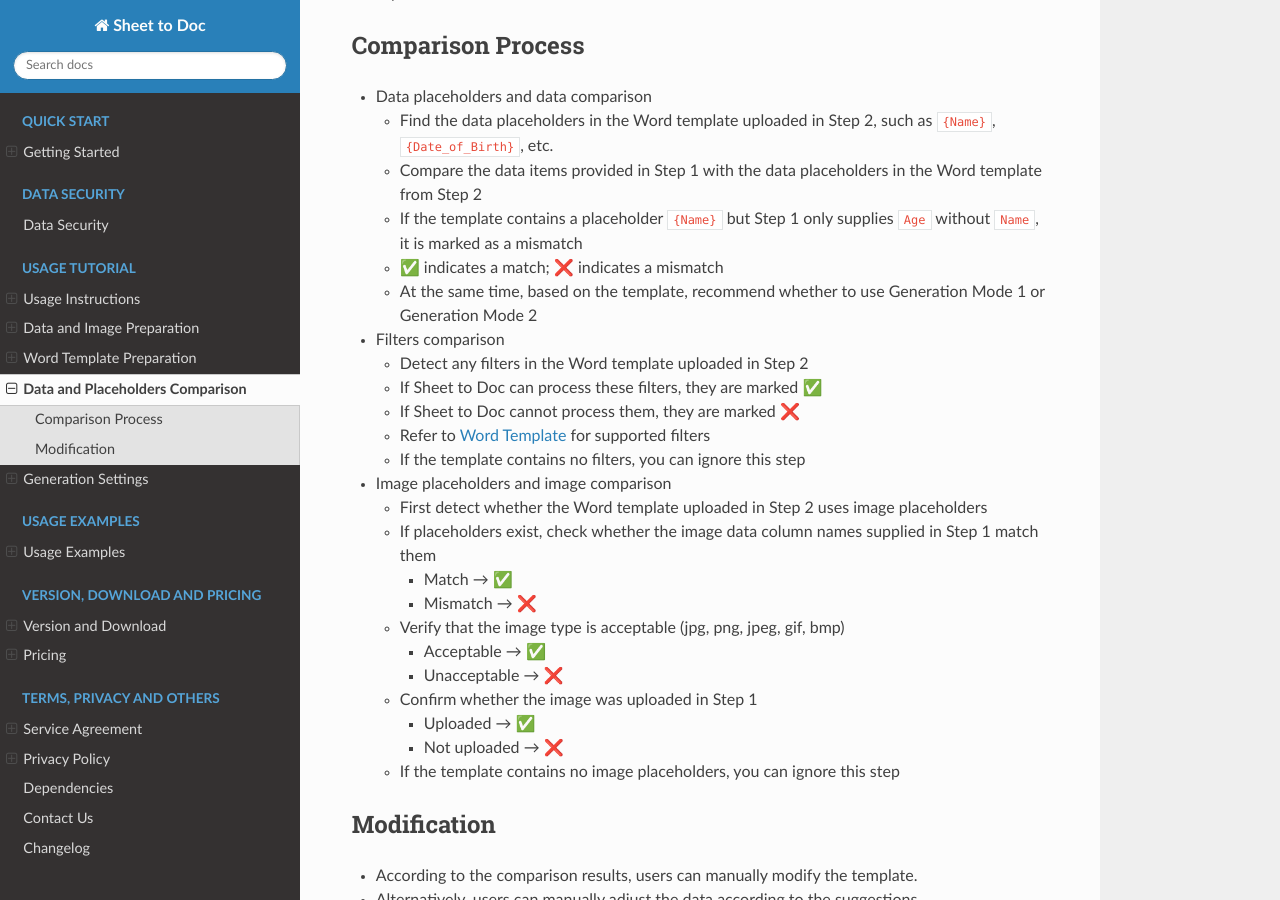
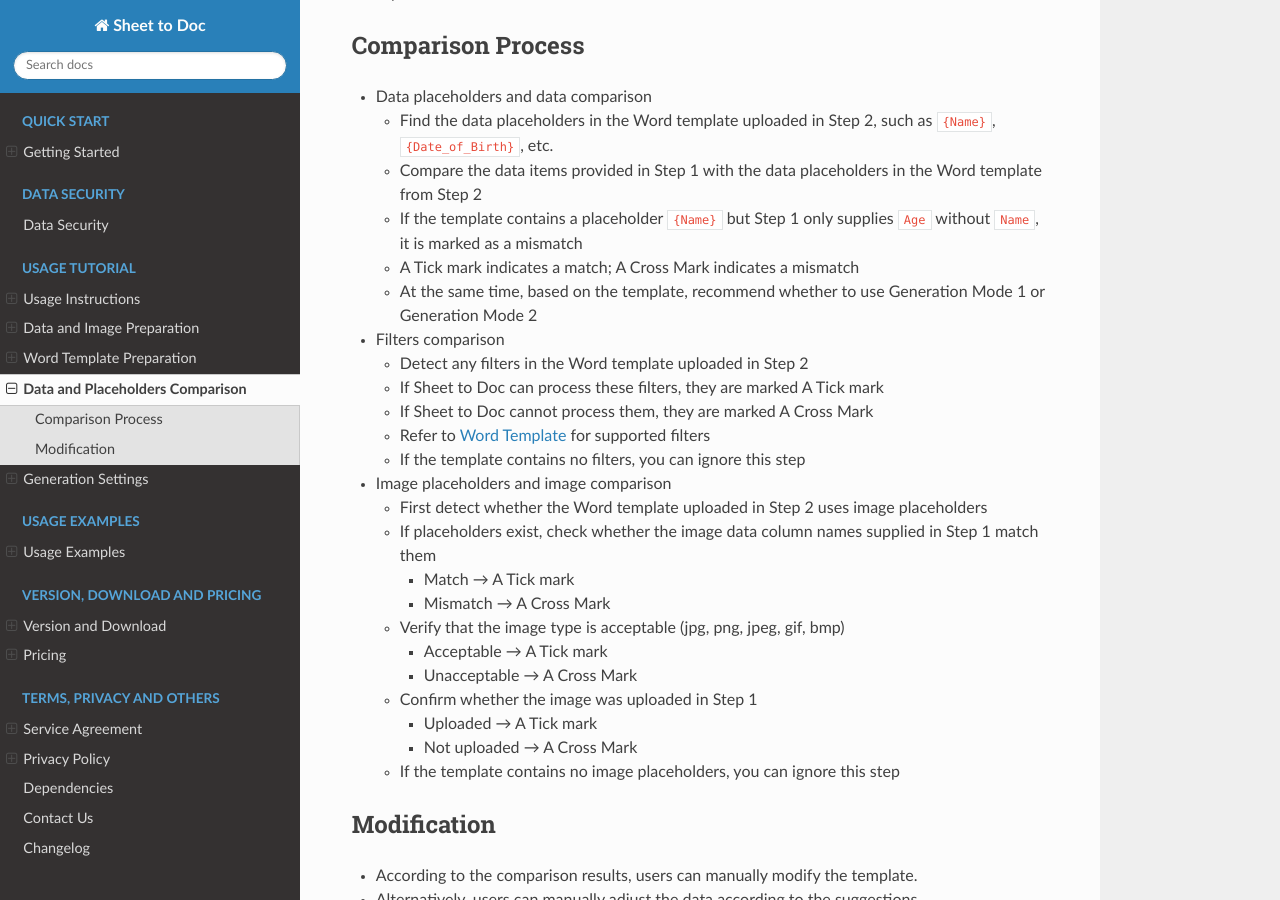
Before and after one commit to he-yang/sheet-to-doc, a Sphinx documentation site: the page built from source/Comparison.md, in a window 1280 px wide and 900 px high, scrolled down 837 px. Built offline with Sphinx 7.4.7 and the Read the Docs theme 3.1.0, drawn with Linux system fonts in a browser that asks for light colours.

Commit message:
update to 2.6.3

```diff
--- a/source/Comparison.md
+++ b/source/Comparison.md
@@ -25,27 +25,27 @@
    - Find the data placeholders in the Word template uploaded in Step 2, such as `{Name}`, `{Date_of_Birth}`, etc.
    - Compare the data items provided in Step 1 with the data placeholders in the Word template from Step 2
    - If the template contains a placeholder `{Name}` but Step 1 only supplies `Age` without `Name`, it is marked as a mismatch
-   - ✅ indicates a match; ❌ indicates a mismatch
+   - A Tick mark indicates a match; A Cross Mark indicates a mismatch
    - At the same time, based on the template, recommend whether to use Generation Mode 1 or Generation Mode 2
 
 - Filters comparison
    - Detect any filters in the Word template uploaded in Step 2
-   - If Sheet to Doc can process these filters, they are marked ✅
-   - If Sheet to Doc cannot process them, they are marked ❌
+   - If Sheet to Doc can process these filters, they are marked A Tick mark
+   - If Sheet to Doc cannot process them, they are marked A Cross Mark
    - Refer to [Word Template](WordTemplate.md) for supported filters
    - If the template contains no filters, you can ignore this step
 
 - Image placeholders and image comparison
    - First detect whether the Word template uploaded in Step 2 uses image placeholders
    - If placeholders exist, check whether the image data column names supplied in Step 1 match them
-      - Match → ✅
-      - Mismatch → ❌
+      - Match → A Tick mark
+      - Mismatch → A Cross Mark
    - Verify that the image type is acceptable (jpg, png, jpeg, gif, bmp)
-      - Acceptable → ✅
-      - Unacceptable → ❌
+      - Acceptable → A Tick mark
+      - Unacceptable → A Cross Mark
    - Confirm whether the image was uploaded in Step 1
-      - Uploaded → ✅
-      - Not uploaded → ❌
+      - Uploaded → A Tick mark
+      - Not uploaded → A Cross Mark
    - If the template contains no image placeholders, you can ignore this step
 
 
--- a/source/conf.py
+++ b/source/conf.py
@@ -9,7 +9,7 @@
 project = 'Sheet to Doc'
 copyright = '2022~2026, WTSolutions'
 author = 'WTSolutions'
-release = '2.6.2.0'
+release = '2.6.3.0'
 
 # -- General configuration ---------------------------------------------------
 # https://www.sphinx-doc.org/en/master/usage/configuration.html#general-configuration
```
Also changed, not shown: source/Download.md (+6 -6 lines), source/WordTemplate.md (+7 -7 lines), source/changelog.md (+3 -0 lines).
